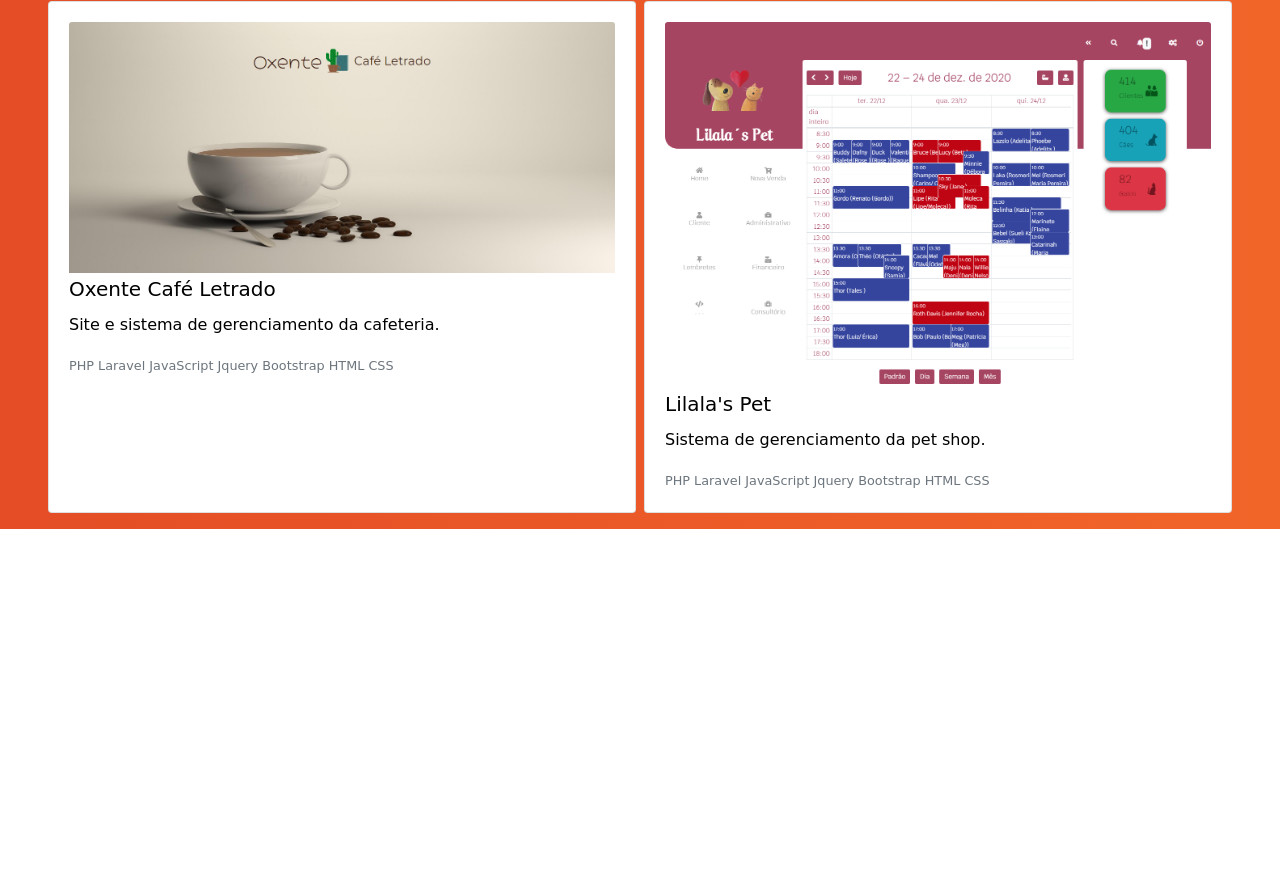
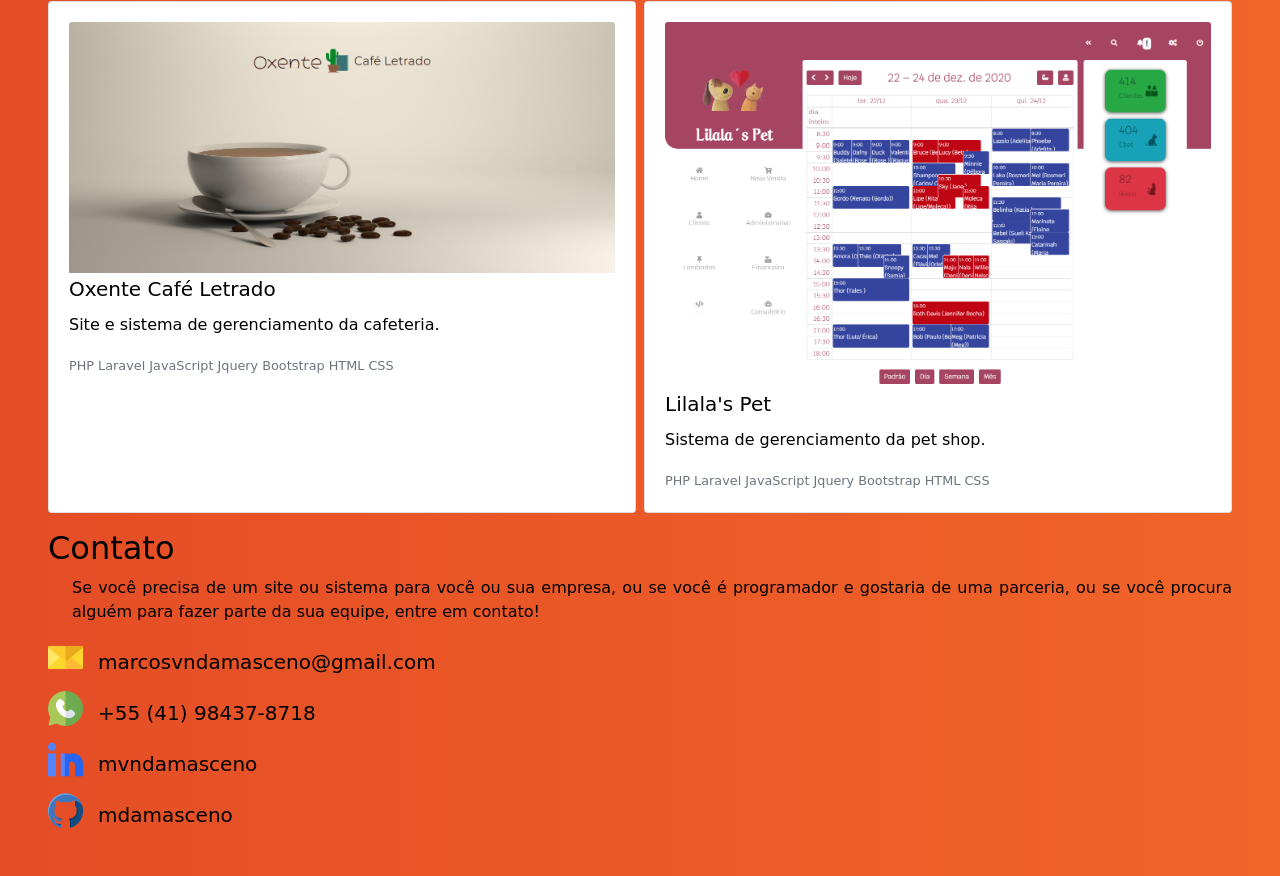
Before and after one commit to mdamasceno/mdamasceno.github.io, a plain HTML site: page index.html in a window 1280 px wide. Shown: the part 1505-2381 px from the top of the page. Before the commit the page ends 2034 px from the top, so only its background shows below. Drawn offline with nearby package versions, Linux system fonts and the light colour scheme; a web font is replaced by a local one.

Commit message:
20210709

```diff
--- a/assets/css/style.css
+++ b/assets/css/style.css
@@ -101,4 +101,11 @@ header {
     99% { background-color: transparent; }
     100%  { background-color: rgb(0, 0, 0); }
   }
+  #contatoItems a{
+    margin-left: 15px;
+    text-decoration: none;
+    color: #000;
+    font-size: 20px;
+    margin-bottom: -10px;
+  }
   canvas{ display: block;} /* ---- particles.js container ---- */ #particles-js{ position:absolute; width: 100%; height: 100%; background-color: transparent; background-image: url(""); background-repeat: no-repeat; background-size: cover; background-position: 50% 50%; }
--- a/index.html
+++ b/index.html
@@ -173,6 +173,28 @@
                         </div>
                     </div>
                 </div>
+                <div id="contato" class="d-flex flex-column">
+                    <h2>Contato</h2>
+                    <p style="text-align: justify;" class="ml-4">Se você precisa de um site ou sistema para você ou sua empresa, ou se você é programador e gostaria de uma parceria, ou se você procura alguém para fazer parte da sua equipe, entre em contato!</p>
+                    <div class="d-flex w-100 flex-column" id="contatoItems">
+                        <div class="d-flex mb-3 align-items-center">
+                            <img src="assets/images/email.png" width="35">
+                            <a href="mailto:marcosvndamasceno@gmail.com" target="_blank">marcosvndamasceno@gmail.com</a>
+                        </div>
+                        <div class="d-flex mb-3 align-items-center">
+                            <img src="assets/images/whatsapp2.png" width="35">
+                            <a href="https://web.whatsapp.com/send?phone=5541984388718" target="_blank">+55 (41) 98437-8718</a>
+                        </div>
+                        <div class="d-flex mb-3 align-items-center">
+                            <img src="assets/images/linkedin.png" width="35">
+                            <a href="https://br.linkedin.com/in/mvndamasceno" target="_blank">mvndamasceno</a>
+                        </div>
+                        <div class="d-flex mb-5 align-items-center">
+                            <img src="assets/images/github2.png" width="35">
+                            <a href="https://github.com/mdamasceno/" target="_blank">mdamasceno</a>
+                        </div>
+                    </div>
+                </div>
             </div>
         </section>
         <footer>
```
Also changed, not shown: assets/images/email.png (added), assets/images/github2.png (added), assets/images/linkedin.png (added), assets/images/whatsapp2.png (added).
